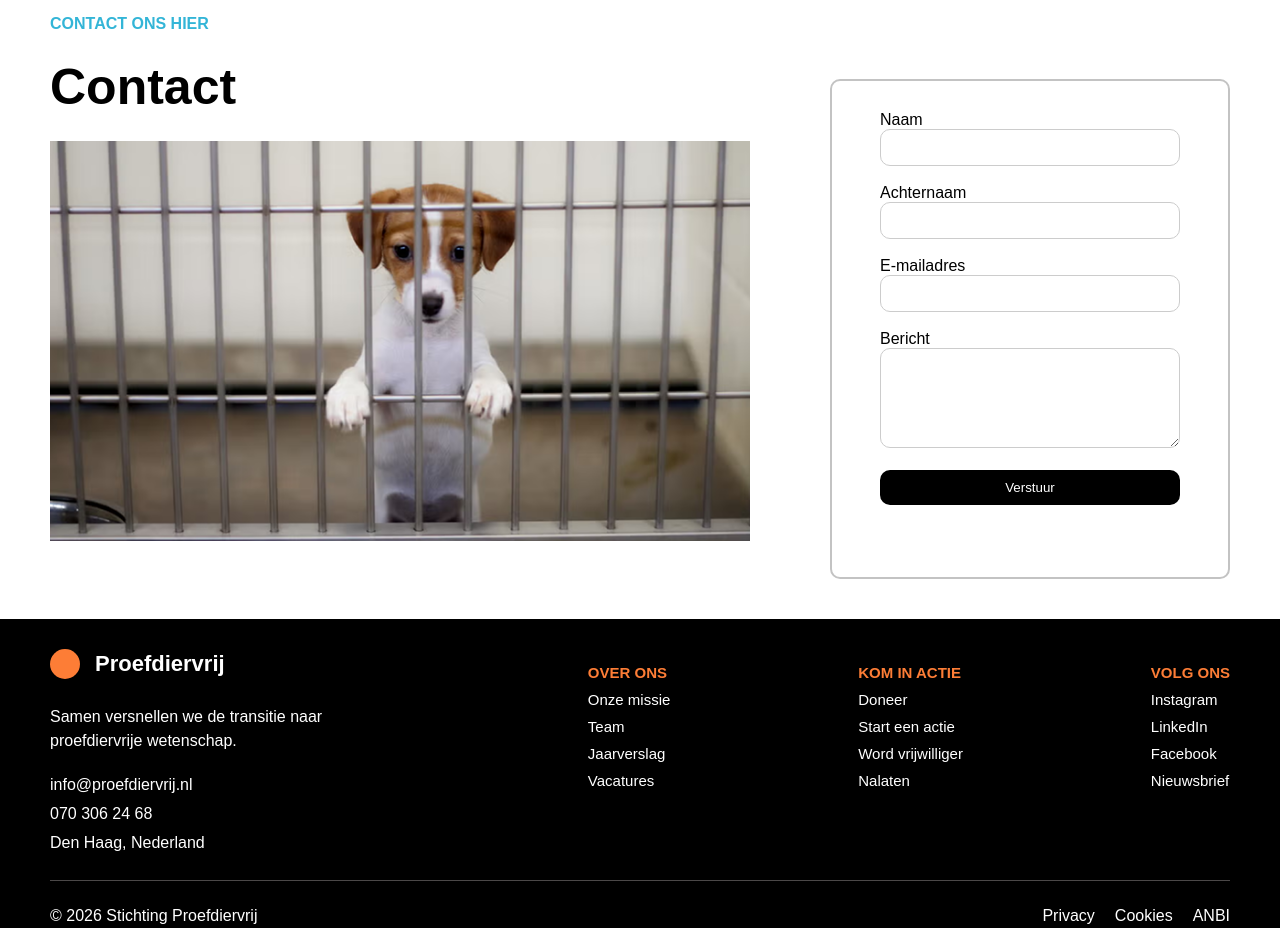
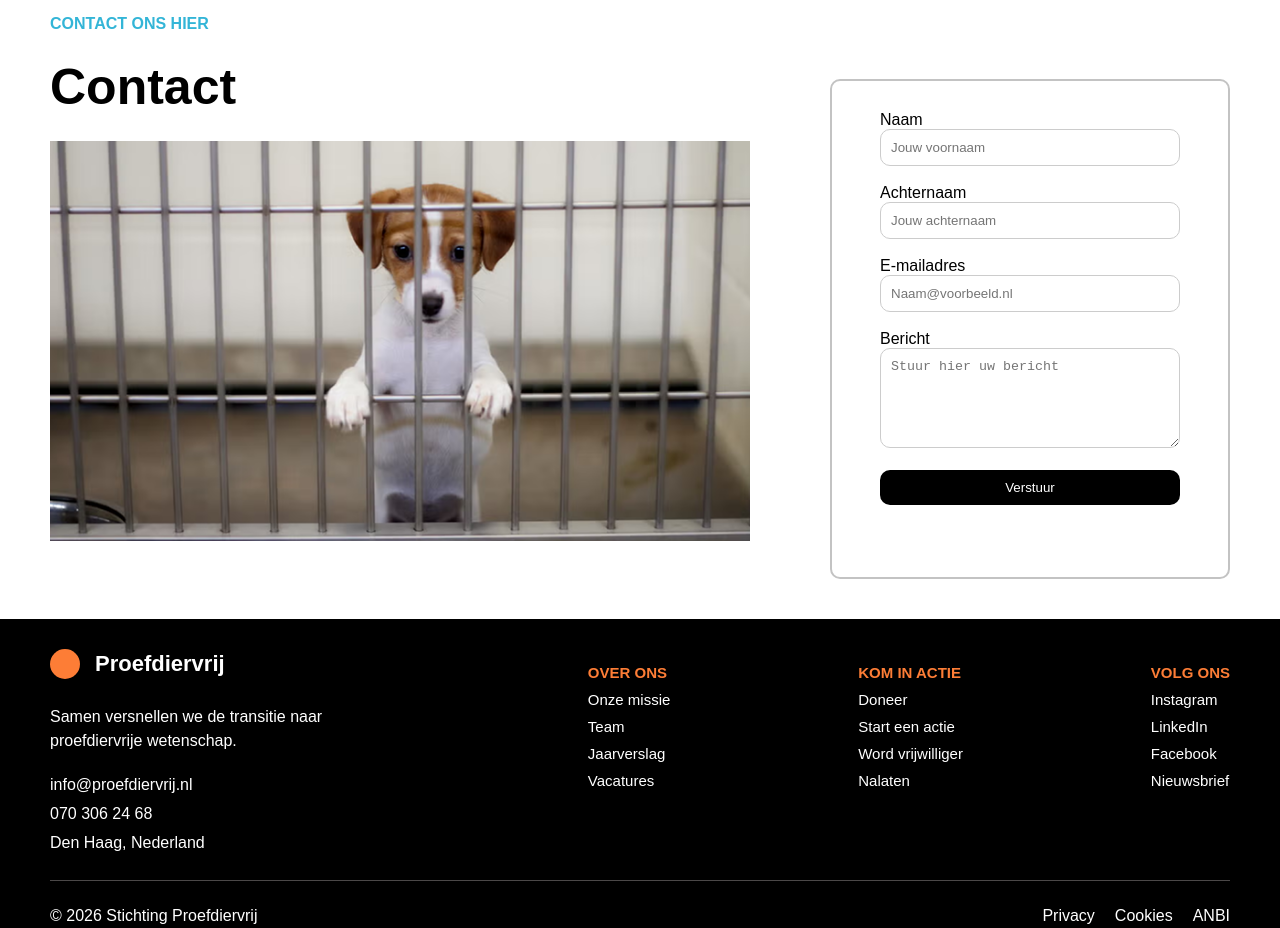
Before and after one commit to MilanTimman/goede-doel, a plain HTML site: page index.html in a window 1280 px wide. Shown: the part 6120-7048 px from the top of the page. Drawn offline with Linux system fonts and the light colour scheme.

Commit message:
form laten werken

```diff
--- a/index.html
+++ b/index.html
@@ -374,19 +374,19 @@
 
     <div class="contact-form">
 
-        <form action="#" method="post">
+        <form action="mailto:613509@edu.rocmn.nl" method="post" enctype="text/plain">
 
     <label for="naam">Naam</label><br>
-    <input type="text" id="naam" name="naam"><br><br>
+    <input type="text" id="naam" placeholder="Jouw voornaam" required><br><br>
 
     <label for="achternaam">Achternaam</label><br>
-    <input type="text" id="achternaam" name="achternaam"><br><br>
+    <input type="text" id="achternaam" placeholder="Jouw achternaam" required><br><br>
 
     <label for="e-mail">E-mailadres</label><br>
-    <input type="e-mail" id="e-mail" name="e-mail"><br><br>
+    <input type="email" id="e-mail" placeholder="Naam@voorbeeld.nl" required><br><br>
 
     <label for="bericht">Bericht</label><br>
-    <textarea id="bericht" name="bericht"></textarea><br><br>
+    <textarea id="bericht" placeholder="Stuur hier uw bericht" required></textarea><br><br>
 
     <input type="submit" value="Verstuur">
 
```
